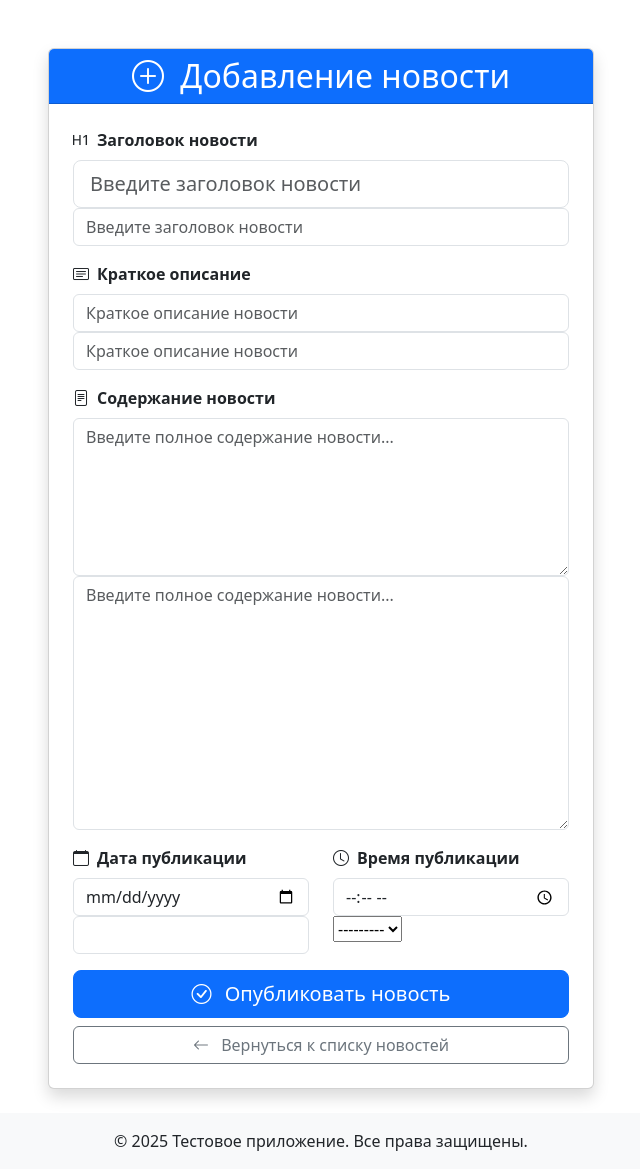
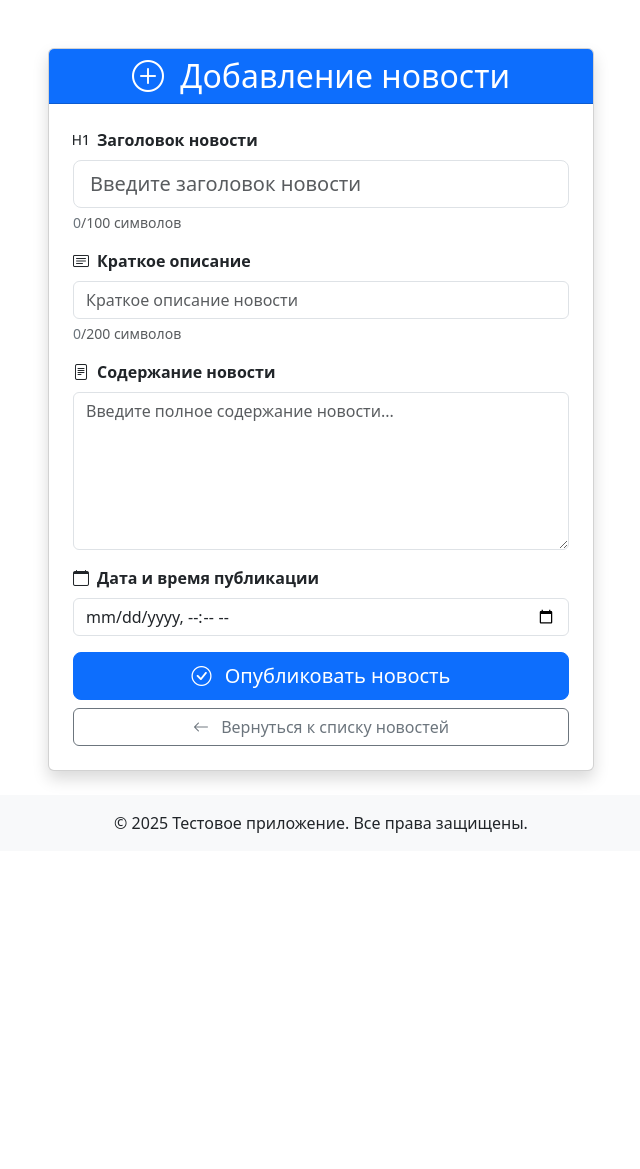
Before and after one commit to fltask/DJ04, a Django app: page /news/create_news/ in a window 1280 px wide. Shown: the part 56-1225 px from the top of the page, without its empty margins (319-959 px from the left). After the commit the page ends 889 px from the top, so only its background shows below. Run offline with Django 5.2, Linux system fonts and the light colour scheme; some libraries are stand-ins or nearby versions.

Commit message:
Learn DJ04

```diff
--- a/app/news/forms.py
+++ b/app/news/forms.py
@@ -5,11 +5,25 @@ from django.forms import ModelForm, TextInput, Textarea, DateTimeInput, DateInpu
 class News_PostForm(ModelForm):
     class Meta:
         model = News_Post
-        fields = '__all__'
+        fields = ['title', 'short_description', 'text', 'pub_date']
         widgets = {
-            'title': TextInput(attrs={'class': 'form-control', 'placeholder': 'Введите заголовок новости'}),
-            'short_description': TextInput(attrs={'class': 'form-control', 'placeholder': 'Краткое описание новости'}),
-            'text': Textarea(attrs={'class': 'form-control', 'placeholder': 'Введите полное содержание новости...'}),
-            'pub_date': DateTimeInput(attrs={'class': 'form-control'}),
-
+            'title': TextInput(attrs={
+                'class': 'form-control form-control-lg',
+                'placeholder': 'Введите заголовок новости',
+                'maxlength': News_Post._meta.get_field('title').max_length
+            }),
+            'short_description': TextInput(attrs={
+                'class': 'form-control',
+                'placeholder': 'Краткое описание новости',
+                'maxlength': News_Post._meta.get_field('short_description').max_length
+            }),
+            'text': Textarea(attrs={
+                'class': 'form-control',
+                'placeholder': 'Введите полное содержание новости...',
+                'rows': '6'
+            }),
+            'pub_date': DateTimeInput(attrs={
+                'class': 'form-control',
+                'type': 'datetime-local'
+            }),
         }
--- /dev/null
+++ b/app/news/static/__init__.py
@@ -0,0 +1 @@
+# Этот файл нужен для того, чтобы Django правильно обрабатывал директорию static как пакет
--- /dev/null
+++ b/app/news/static/news/__init__.py
@@ -0,0 +1 @@
+# Этот файл нужен для того, чтобы Django правильно обрабатывал директорию news как пакет
--- /dev/null
+++ b/app/news/static/news/js/character-counter.js
@@ -0,0 +1,42 @@
+document.addEventListener('DOMContentLoaded', function () {
+    // Получаем элементы формы
+    const titleInput = document.querySelector('#id_title');
+    const descriptionInput = document.querySelector('#id_short_description');
+    const titleCount = document.querySelector('#title-count');
+    const descriptionCount = document.querySelector('#description-count');
+
+    // Функция обновления счетчика
+    function updateCount(input, counter, maxLength) {
+        if (!input || !counter) return;
+
+        const currentLength = input.value.length;
+        counter.textContent = currentLength;
+
+        // Изменяем цвет в зависимости от количества символов
+        if (currentLength > maxLength * 0.9) {
+            counter.style.color = '#dc3545'; // красный цвет
+        } else if (currentLength > maxLength * 0.7) {
+            counter.style.color = '#ffc107'; // желтый цвет
+        } else {
+            counter.style.color = '#6c757d'; // серый цвет
+        }
+    }
+
+    // Обработчик для поля заголовка
+    if (titleInput && titleCount) {
+        titleInput.addEventListener('input', function () {
+            updateCount(this, titleCount, window.titleMaxLength || 100);
+        });
+        // Инициализация при загрузке
+        updateCount(titleInput, titleCount, window.titleMaxLength || 100);
+    }
+
+    // Обработчик для поля описания
+    if (descriptionInput && descriptionCount) {
+        descriptionInput.addEventListener('input', function () {
+            updateCount(this, descriptionCount, window.descriptionMaxLength || 200);
+        });
+        // Инициализация при загрузке
+        updateCount(descriptionInput, descriptionCount, window.descriptionMaxLength || 200);
+    }
+});
--- a/app/news/templates/news/add_new_post.html
+++ b/app/news/templates/news/add_new_post.html
@@ -1,4 +1,5 @@
 {% extends 'base.html' %}
+{% load static %}
 
 {% block title %}
 <title>Страница для добавления новостей</title>
@@ -17,50 +18,56 @@
                     </h2>
                 </div>
                 <div class="card-body p-4">
+                    {% if form.errors %}
+                    <div class="alert alert-danger" role="alert">
+                        <i class="bi bi-exclamation-triangle me-2"></i>
+                        Пожалуйста, исправьте ошибки в форме:
+                        <ul class="mb-0 mt-2">
+                            {% for field, errors in form.errors.items %}
+                            {% for error in errors %}
+                            <li>{{ error }}</li>
+                            {% endfor %}
+                            {% endfor %}
+                        </ul>
+                    </div>
+                    {% endif %}
+
                     <form method="post">
                         {% csrf_token %}
 
                         <div class="mb-3">
-                            <label for="title" class="form-label fw-bold">
+                            <label for="{{ form.title.id_for_label }}" class="form-label fw-bold">
                                 <i class="bi bi-type-h1 me-2"></i>Заголовок новости
                             </label>
-                            <input type="text" class="form-control form-control-lg" id="title" name="title"
-                                placeholder="Введите заголовок новости" required>
-                                {{ form.title }}
+                            {{ form.title }}
+                            <div class="form-text">
+                                <span id="title-count">0</span>/{{ title_max_length }} символов
+                            </div>
                         </div>
 
                         <div class="mb-3">
-                            <label for="short_description" class="form-label fw-bold">
+                            <label for="{{ form.short_description.id_for_label }}" class="form-label fw-bold">
                                 <i class="bi bi-card-text me-2"></i>Краткое описание
                             </label>
-                            <input type="text" class="form-control" id="short_description" name="short_description"
-                                placeholder="Краткое описание новости" required>
                             {{ form.short_description }}
+                            <div class="form-text">
+                                <span id="description-count">0</span>/{{ description_max_length }} символов
+                            </div>
                         </div>
 
                         <div class="mb-3">
-                            <label for="content" class="form-label fw-bold">
+                            <label for="{{ form.text.id_for_label }}" class="form-label fw-bold">
                                 <i class="bi bi-file-text me-2"></i>Содержание новости
                             </label>
-                            <textarea class="form-control" id="content" name="content" rows="6"
-                                placeholder="Введите полное содержание новости..." required></textarea>
                             {{ form.text }}
                         </div>
 
                         <div class="row mb-3">
-                            <div class="col-md-6">
-                                <label for="date" class="form-label fw-bold">
-                                    <i class="bi bi-calendar me-2"></i>Дата публикации
+                            <div class="col-12">
+                                <label for="{{ form.pub_date.id_for_label }}" class="form-label fw-bold">
+                                    <i class="bi bi-calendar me-2"></i>Дата и время публикации
                                 </label>
-                                <input type="date" class="form-control" id="date" name="date" required>
                                 {{ form.pub_date }}
-                            </div>
-                            <div class="col-md-6">
-                                <label for="time" class="form-label fw-bold">
-                                    <i class="bi bi-clock me-2"></i>Время публикации
-                                </label>
-                                <input type="time" class="form-control" id="time" name="time" required>
-                                {{ form.author }}
                             </div>
                         </div>
 
@@ -80,4 +87,13 @@
         </div>
     </div>
 </div>
+
+<!-- Передаем значения maxlength в JavaScript -->
+<script>
+    window.titleMaxLength = {{ title_max_length }};
+    window.descriptionMaxLength = {{ description_max_length }};
+</script>
+
+<!-- Подключаем внешний JavaScript файл -->
+<script src="{% static 'news/js/character-counter.js' %}"></script>
 {% endblock %}
--- a/app/news/views.py
+++ b/app/news/views.py
@@ -1,4 +1,4 @@
-from django.shortcuts import render
+from django.shortcuts import render, redirect
 from .models import News_Post
 from .forms import News_PostForm
 
@@ -8,5 +8,24 @@ def index(request):
     return render(request, 'news/index.html', {'news':news})
 
 def create_news(request):
-    form = News_PostForm()
-    return render(request, 'news/add_new_post.html', {'form':form})
+    if request.method == 'POST':
+        form = News_PostForm(request.POST)
+        if form.is_valid():
+            news_post = form.save(commit=False)
+            if request.user.is_authenticated:
+                news_post.author = request.user
+            news_post.save()
+            return redirect('news:news_home')
+        # form.errors уже содержит ошибки
+    else:
+        form = News_PostForm()
+
+    # Получаем значения maxlength из модели
+    title_max_length = News_Post._meta.get_field('title').max_length
+    description_max_length = News_Post._meta.get_field('short_description').max_length
+
+    return render(request, 'news/add_new_post.html', {
+        'form': form,
+        'title_max_length': title_max_length,
+        'description_max_length': description_max_length
+    })
```
